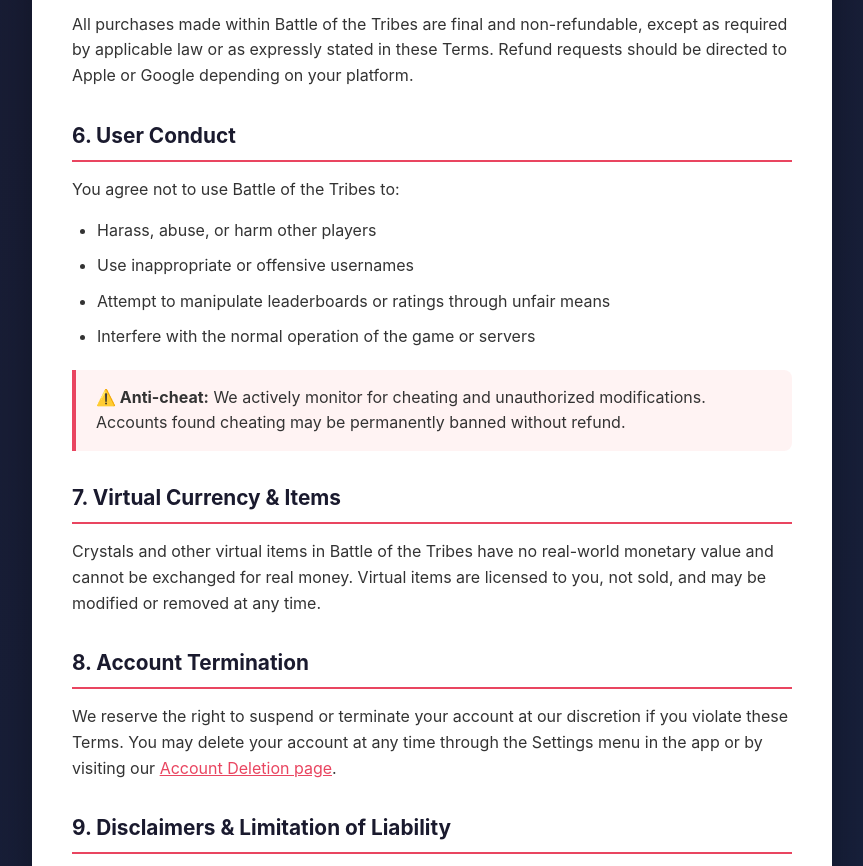
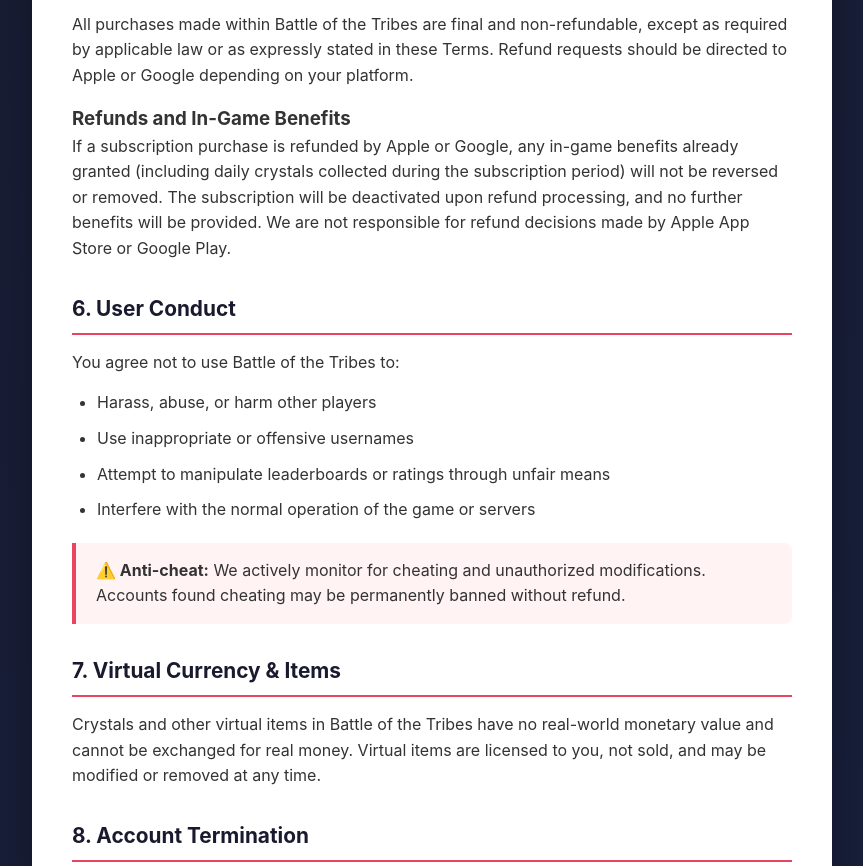
Before and after one commit to ilyatkachenko/battle-of-the-tribes-privacy, a plain HTML site: page terms.html in a window 1280 px wide. Shown: the part 1779-2645 px from the top of the page, without its empty margins (208-1071 px from the left). Drawn offline with Linux system fonts and the light colour scheme.

Commit message:
Changed terms

```diff
--- a/terms.html
+++ b/terms.html
@@ -185,6 +185,15 @@
             stated in these Terms. Refund requests should be directed to Apple
             or Google depending on your platform.
         </p>
+        <h3>Refunds and In-Game Benefits</h3>
+        <p>
+            If a subscription purchase is refunded by Apple or Google, any in-game
+            benefits already granted (including daily crystals collected during the
+            subscription period) will not be reversed or removed. The subscription
+            will be deactivated upon refund processing, and no further benefits will
+            be provided. We are not responsible for refund decisions made by Apple
+            App Store or Google Play.
+        </p>
 
         <h2>6. User Conduct</h2>
         <p>You agree not to use Battle of the Tribes to:</p>
```
